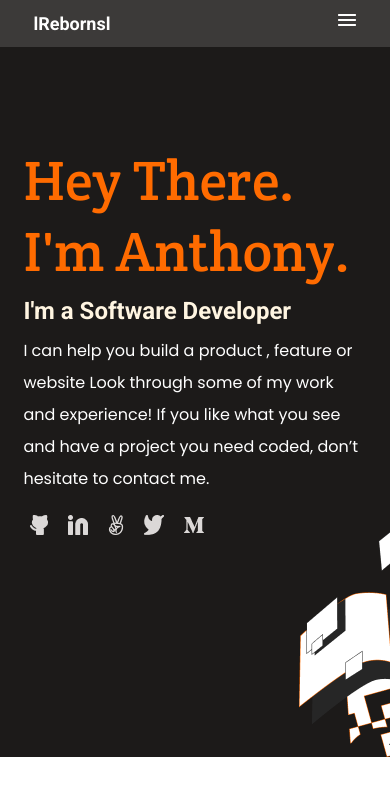
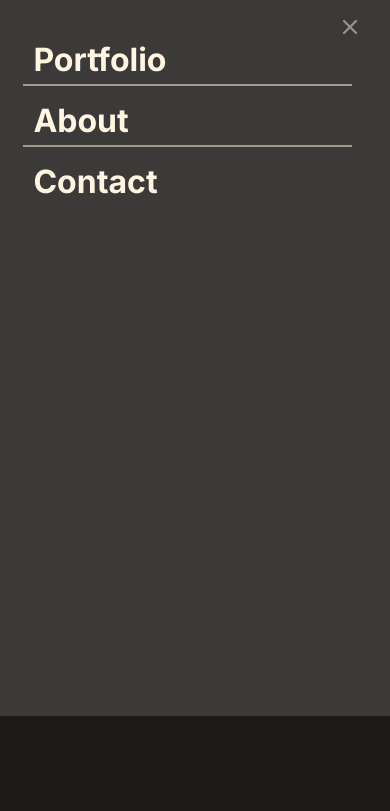
Before and after one commit to lRebornsl/portfolio, a plain HTML site: page index.html in a window 390 px wide. Both pictures are taken after a click on the button 346 px from the left and 21 px from the top of the page. Shown: the top 811 px of the page. Drawn offline with Linux system fonts and the light colour scheme.

Commit message:
Modified nav bar and added new icon.

```diff
--- a/css/styles.css
+++ b/css/styles.css
@@ -173,6 +173,11 @@ li {
   .bar-cont {
     display: block;
   }
+}
+
+.bar-img {
+  content: url(/icons/xicon.png);
+  margin: 2rem 1rem;
 }
 
 .bar-button {
--- a/index.html
+++ b/index.html
@@ -23,10 +23,10 @@
   <header class="header">
     <div class="container bar-cont flex">
       <div class="bar flex">
-        <div class="logo">
+        <div id="logo" class="logo">
           <h2>lRebornsl</h2>
         </div><!--logo-->
-        <div class="nav hidden flex">
+        <div id="nav" class="aux nav hidden flex">
           <nav class="nav-bar flex">
             <div class="nav-item">
               <a href="#">Portfolio</a>
@@ -46,7 +46,7 @@
         </div>
       </div><!--bar-->
       <div class="icon-nav">
-        <button class="bar-button"><img src="icons/nav-icon.png" alt="Image"></button>
+        <button class="mobile-bar bar-button"><img id="bar-img" class="" src="icons/nav-icon.png" alt="Image"></button>
       </div><!--icon-nav-->
     </div><!--container-->
   </header>
--- a/js/scripts.js
+++ b/js/scripts.js
@@ -1,6 +1,16 @@
-const btnNav = document.querySelector('.bar-button');
-const a = document.getElementById('nav');
+const btnNav = document.querySelector('.mobile-bar');
+const mobileNav = document.getElementById('nav');
+const logo = document.getElementById('logo');
+const barImg = document.getElementById('bar-img');
 
 btnNav.addEventListener('click', function(e){
-    a.classList.remove("hidden");
+    if(mobileNav.classList.contains('hidden')) {
+        barImg.classList.add('bar-img');
+        mobileNav.classList.remove('hidden');
+        logo.classList.add('hidden');
+    } else {
+        barImg.classList.remove('bar-img');
+        mobileNav.classList.add('hidden');
+        logo.classList.remove('hidden');
+    }
 })
```
Also changed, not shown: icons/xicon.png (added).
